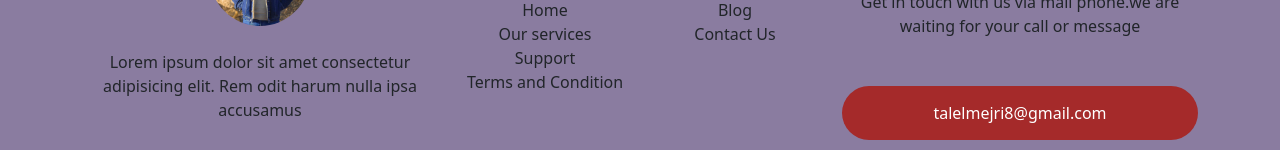
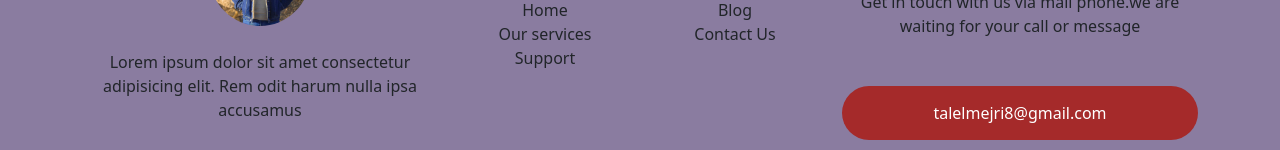
Before and after one commit to TalelMejri/First_Vue_Project, a Vue app: page / in a window 1280 px wide. Shown: the part 733-883 px from the top of the page. Built offline with nearby package versions, Linux system fonts and the light colour scheme.

Commit message:
design footer

```diff
--- a/src/components/footerApp.vue
+++ b/src/components/footerApp.vue
@@ -21,7 +21,6 @@
                             <li>Home</li>
                             <li>Our services</li>
                             <li>Support</li>
-                            <li>Terms and Condition</li>
                         </ul>
                     </div>
                 </div>
```
